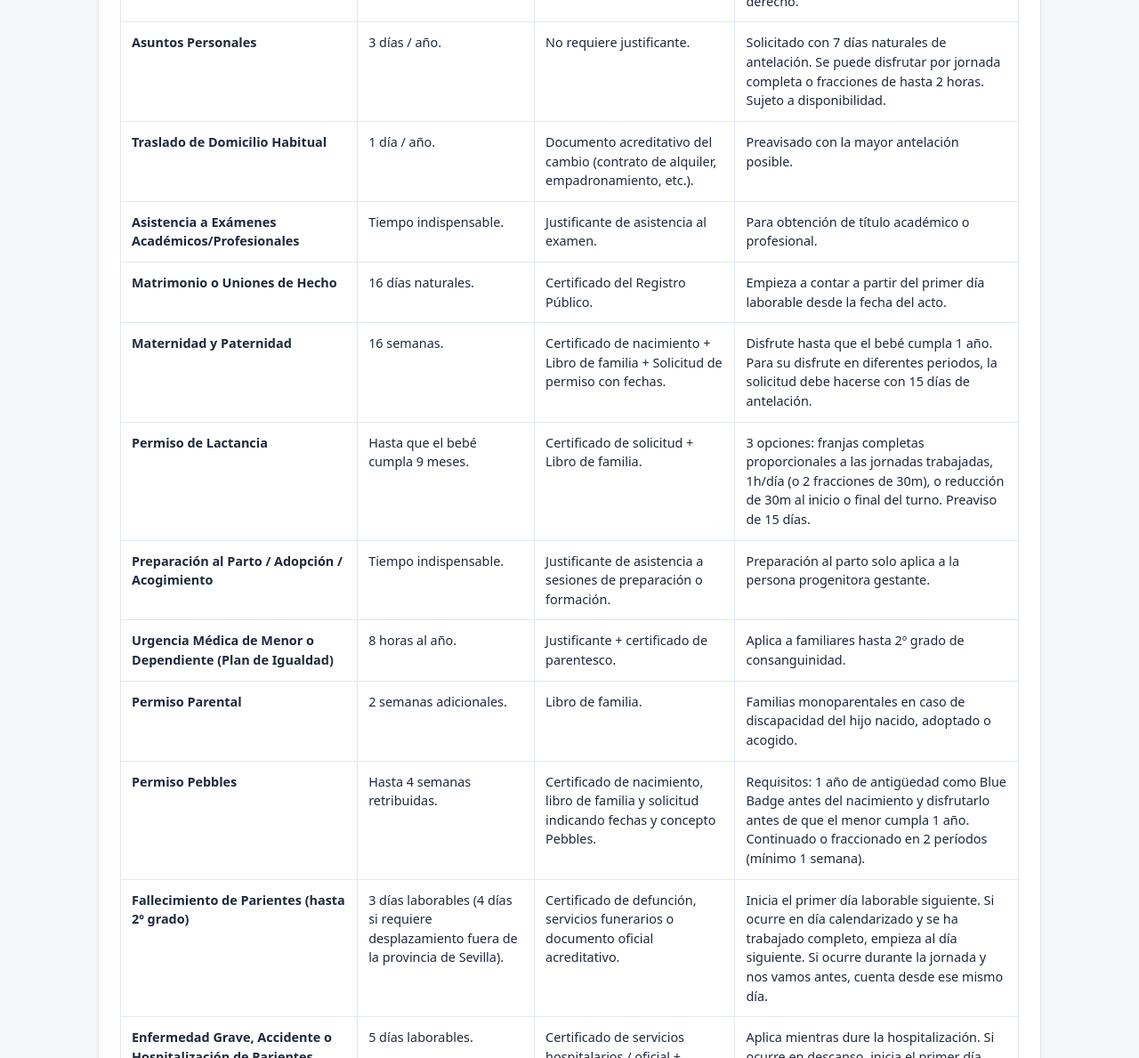
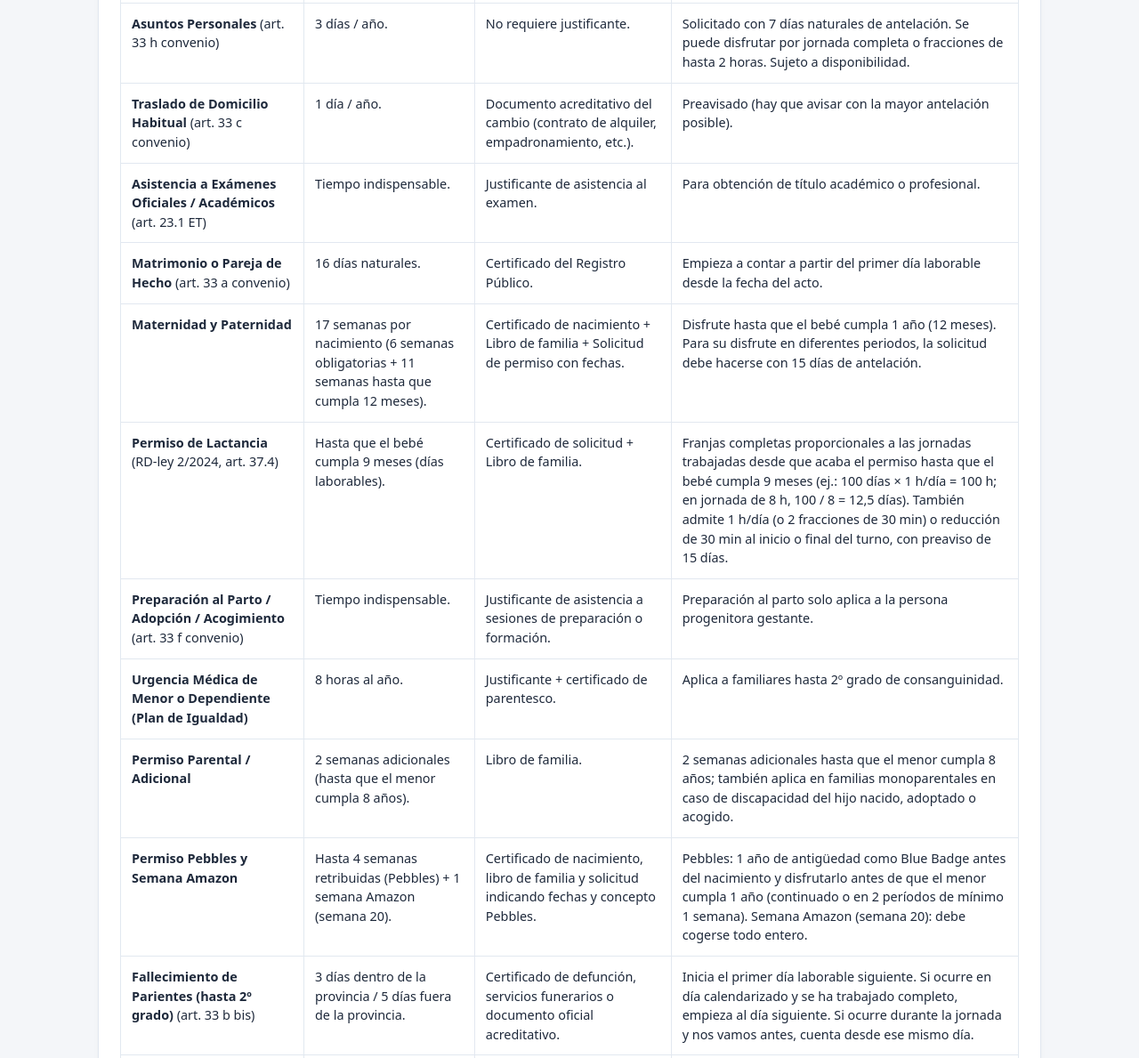
Before and after one commit to cgtdqa4/GUIA-DE-PERMISOS, a plain HTML site: page index.html in a window 1280 px wide. Shown: the part 541-1730 px from the top of the page at 89% size. Drawn offline with Linux system fonts and the light colour scheme.

Commit message:
Update legal terms and conditions in index.html

```diff
--- a/index.html
+++ b/index.html
@@ -149,49 +149,49 @@
               <td>Turnos de noche: si el alta es el día 7 y tu jornada nocturna empieza antes de las 00:00, tu incorporación será el día siguiente.</td>
             </tr>
             <tr>
-              <td><strong>Cumplimiento de un Deber Inexcusable</strong></td>
+              <td><strong>Cumplimiento de un Deber Inexcusable</strong> (art. 37.3.d ET)</td>
               <td>Tiempo indispensable.</td>
               <td>Certificado acreditativo expedido por entidad oficial.</td>
               <td>En el supuesto de percibir una indemnización, se descontará el importe de la misma del salario al que se tuviera derecho.</td>
             </tr>
             <tr>
-              <td><strong>Asuntos Personales</strong></td>
+              <td><strong>Asuntos Personales</strong> (art. 33 h convenio)</td>
               <td>3 días / año.</td>
               <td>No requiere justificante.</td>
               <td>Solicitado con 7 días naturales de antelación. Se puede disfrutar por jornada completa o fracciones de hasta 2 horas. Sujeto a disponibilidad.</td>
             </tr>
             <tr>
-              <td><strong>Traslado de Domicilio Habitual</strong></td>
+              <td><strong>Traslado de Domicilio Habitual</strong> (art. 33 c convenio)</td>
               <td>1 día / año.</td>
               <td>Documento acreditativo del cambio (contrato de alquiler, empadronamiento, etc.).</td>
-              <td>Preavisado con la mayor antelación posible.</td>
+              <td>Preavisado (hay que avisar con la mayor antelación posible).</td>
             </tr>
             <tr>
-              <td><strong>Asistencia a Exámenes Académicos/Profesionales</strong></td>
+              <td><strong>Asistencia a Exámenes Oficiales / Académicos</strong> (art. 23.1 ET)</td>
               <td>Tiempo indispensable.</td>
               <td>Justificante de asistencia al examen.</td>
               <td>Para obtención de título académico o profesional.</td>
             </tr>
             <tr>
-              <td><strong>Matrimonio o Uniones de Hecho</strong></td>
+              <td><strong>Matrimonio o Pareja de Hecho</strong> (art. 33 a convenio)</td>
               <td>16 días naturales.</td>
               <td>Certificado del Registro Público.</td>
               <td>Empieza a contar a partir del primer día laborable desde la fecha del acto.</td>
             </tr>
             <tr>
               <td><strong>Maternidad y Paternidad</strong></td>
-              <td>16 semanas.</td>
+              <td>17 semanas por nacimiento (6 semanas obligatorias + 11 semanas hasta que cumpla 12 meses).</td>
               <td>Certificado de nacimiento + Libro de familia + Solicitud de permiso con fechas.</td>
-              <td>Disfrute hasta que el bebé cumpla 1 año. Para su disfrute en diferentes periodos, la solicitud debe hacerse con 15 días de antelación.</td>
+              <td>Disfrute hasta que el bebé cumpla 1 año (12 meses). Para su disfrute en diferentes periodos, la solicitud debe hacerse con 15 días de antelación.</td>
             </tr>
             <tr>
-              <td><strong>Permiso de Lactancia</strong></td>
-              <td>Hasta que el bebé cumpla 9 meses.</td>
+              <td><strong>Permiso de Lactancia</strong> (RD-ley 2/2024, art. 37.4)</td>
+              <td>Hasta que el bebé cumpla 9 meses (días laborables).</td>
               <td>Certificado de solicitud + Libro de familia.</td>
-              <td>3 opciones: franjas completas proporcionales a las jornadas trabajadas, 1h/día (o 2 fracciones de 30m), o reducción de 30m al inicio o final del turno. Preaviso de 15 días.</td>
+              <td>Franjas completas proporcionales a las jornadas trabajadas desde que acaba el permiso hasta que el bebé cumpla 9 meses (ej.: 100 días × 1 h/día = 100 h; en jornada de 8 h, 100 / 8 = 12,5 días). También admite 1 h/día (o 2 fracciones de 30 min) o reducción de 30 min al inicio o final del turno, con preaviso de 15 días.</td>
             </tr>
             <tr>
-              <td><strong>Preparación al Parto / Adopción / Acogimiento</strong></td>
+              <td><strong>Preparación al Parto / Adopción / Acogimiento</strong> (art. 33 f convenio)</td>
               <td>Tiempo indispensable.</td>
               <td>Justificante de asistencia a sesiones de preparación o formación.</td>
               <td>Preparación al parto solo aplica a la persona progenitora gestante.</td>
@@ -203,20 +203,20 @@
               <td>Aplica a familiares hasta 2º grado de consanguinidad.</td>
             </tr>
             <tr>
-              <td><strong>Permiso Parental</strong></td>
-              <td>2 semanas adicionales.</td>
+              <td><strong>Permiso Parental / Adicional</strong></td>
+              <td>2 semanas adicionales (hasta que el menor cumpla 8 años).</td>
               <td>Libro de familia.</td>
-              <td>Familias monoparentales en caso de discapacidad del hijo nacido, adoptado o acogido.</td>
+              <td>2 semanas adicionales hasta que el menor cumpla 8 años; también aplica en familias monoparentales en caso de discapacidad del hijo nacido, adoptado o acogido.</td>
             </tr>
             <tr>
-              <td><strong>Permiso Pebbles</strong></td>
-              <td>Hasta 4 semanas retribuidas.</td>
+              <td><strong>Permiso Pebbles y Semana Amazon</strong></td>
+              <td>Hasta 4 semanas retribuidas (Pebbles) + 1 semana Amazon (semana 20).</td>
               <td>Certificado de nacimiento, libro de familia y solicitud indicando fechas y concepto Pebbles.</td>
-              <td>Requisitos: 1 año de antigüedad como Blue Badge antes del nacimiento y disfrutarlo antes de que el menor cumpla 1 año. Continuado o fraccionado en 2 períodos (mínimo 1 semana).</td>
+              <td>Pebbles: 1 año de antigüedad como Blue Badge antes del nacimiento y disfrutarlo antes de que el menor cumpla 1 año (continuado o en 2 períodos de mínimo 1 semana). Semana Amazon (semana 20): debe cogerse todo entero.</td>
             </tr>
             <tr>
-              <td><strong>Fallecimiento de Parientes (hasta 2º grado)</strong></td>
-              <td>3 días laborables (4 días si requiere desplazamiento fuera de la provincia de Sevilla).</td>
+              <td><strong>Fallecimiento de Parientes (hasta 2º grado)</strong> (art. 33 b bis)</td>
+              <td>3 días dentro de la provincia / 5 días fuera de la provincia.</td>
               <td>Certificado de defunción, servicios funerarios o documento oficial acreditativo.</td>
               <td>Inicia el primer día laborable siguiente. Si ocurre en día calendarizado y se ha trabajado completo, empieza al día siguiente. Si ocurre durante la jornada y nos vamos antes, cuenta desde ese mismo día.</td>
             </tr>
@@ -233,10 +233,16 @@
               <td>Mientras dure el reposo o baja del familiar (hasta 2º grado de consanguinidad o afinidad).</td>
             </tr>
             <tr>
-              <td><strong>Permiso por Fuerza Mayor</strong></td>
-              <td>Horas equivalentes a 4 jornadas laborables al año.</td>
-              <td>Certificado hospitalario u oficial + certificado de parentesco.</td>
+              <td><strong>Permiso por Fuerza Mayor</strong> (art. 37.9 ET)</td>
+              <td>32 horas / año (horas equivalentes a 4 jornadas laborables al año).</td>
+              <td>Documento oficial que acredite la situación / certificado hospitalario + certificado de parentesco.</td>
               <td>Motivos familiares urgentes e imprevisibles que requieran presencia inmediata.</td>
+            </tr>
+            <tr>
+              <td><strong>Ausencia / Retraso por Inclemencias Meteorológicas Extremas</strong> (art. 37.3 g ET)</td>
+              <td>Hasta 4 días.</td>
+              <td>Justificantes oficiales emitidos por las autoridades competentes.</td>
+              <td>Aplica ante ausencia o retraso derivado de inclemencias meteorológicas extremas.</td>
             </tr>
             <tr>
               <td><strong>Médico de Cabecera / Acompañamiento a Menor</strong></td>
@@ -263,6 +269,11 @@
             </tr>
           </thead>
           <tbody>
+            <tr>
+              <td><strong>Permiso de 8 Semanas (Cuidado de Menor hasta 8 años)</strong></td>
+              <td>8 semanas (continuas o discontinuas, en semanas completas; a tiempo completo o parcial).</td>
+              <td>Libro de familia + Solicitud QR. Aviso con 10 días de antelación.</td>
+            </tr>
             <tr>
               <td><strong>Visita a Médico de Cabecera / No Especialista (Agotadas las 20h)</strong></td>
               <td>Tiempo indispensable.</td>
```
